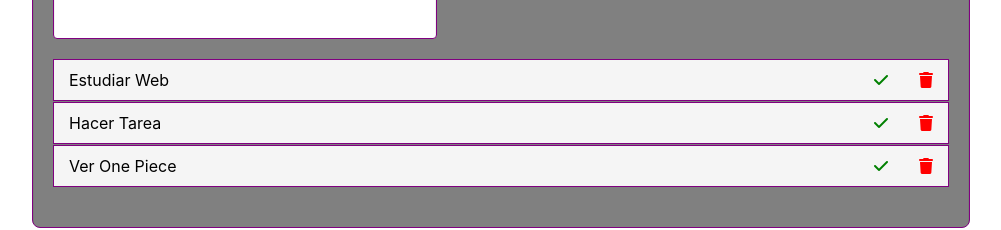
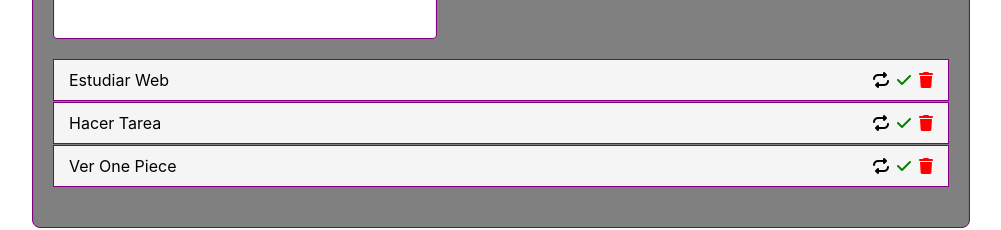
Before and after one commit to MataGameDev/todolist, a React (Create React App) app: page / in a window 1280 px wide. Shown: the part 162-392 px from the top of the page, without its empty margins (139-1140 px from the left). Built offline with nearby package versions, Linux system fonts and the light colour scheme.

Commit message:
TodoListCssUpdate

```diff
--- a/src/components/Todo/List.js
+++ b/src/components/Todo/List.js
@@ -2,7 +2,7 @@ import React from 'react';
 
 const List = props => {
 
-    const {items, markAsCompleted, removeTask} = props;
+    const {items, markAsCompleted, removeTask,ReDoTask} = props;
 
     return (
         <ul>
@@ -17,6 +17,12 @@ const List = props => {
                         {item.task}
 
                         <div className = 'actions'>
+                            <span
+                                className ={item.complete ? 'complete' :'pending'}
+                                onClick = {() =>ReDoTask(item.id)}
+                            >
+                                <i class="fa fa-repeat" aria-hidden="true"></i>
+                            </span>
                             <span
                                 className = {item.complete ? 'hide' : 'done'}
                                 onClick = {() => markAsCompleted(item.id)}
--- a/src/components/Todo/Todo.js
+++ b/src/components/Todo/Todo.js
@@ -87,9 +87,25 @@ class Todo extends Component {
             items: filteredItems,
 
         })
+    }
+
+    ReDoTask = id =>{
+        const {items} = this.state;
+
+        const foundTask = items.find(
+            item => item.id === id
+        );
+
+        foundTask.complete = false;
+
+        this.setState({
+            items: [
+                ...this.state.items,
+            ]
+        })
+    }
 
 
-    }
     render() {
 
         console.log(this.state.items);
@@ -110,6 +126,7 @@ class Todo extends Component {
                     items = {this.state.items}
                     markAsCompleted = {this.markAsCompleted}
                     removeTask = {this.removeTask}
+                    ReDoTask = {this.ReDoTask}
                 />
 
             </div>
```
Also changed, not shown: src/components/Todo/Todo.css (line endings or trailing spaces).
